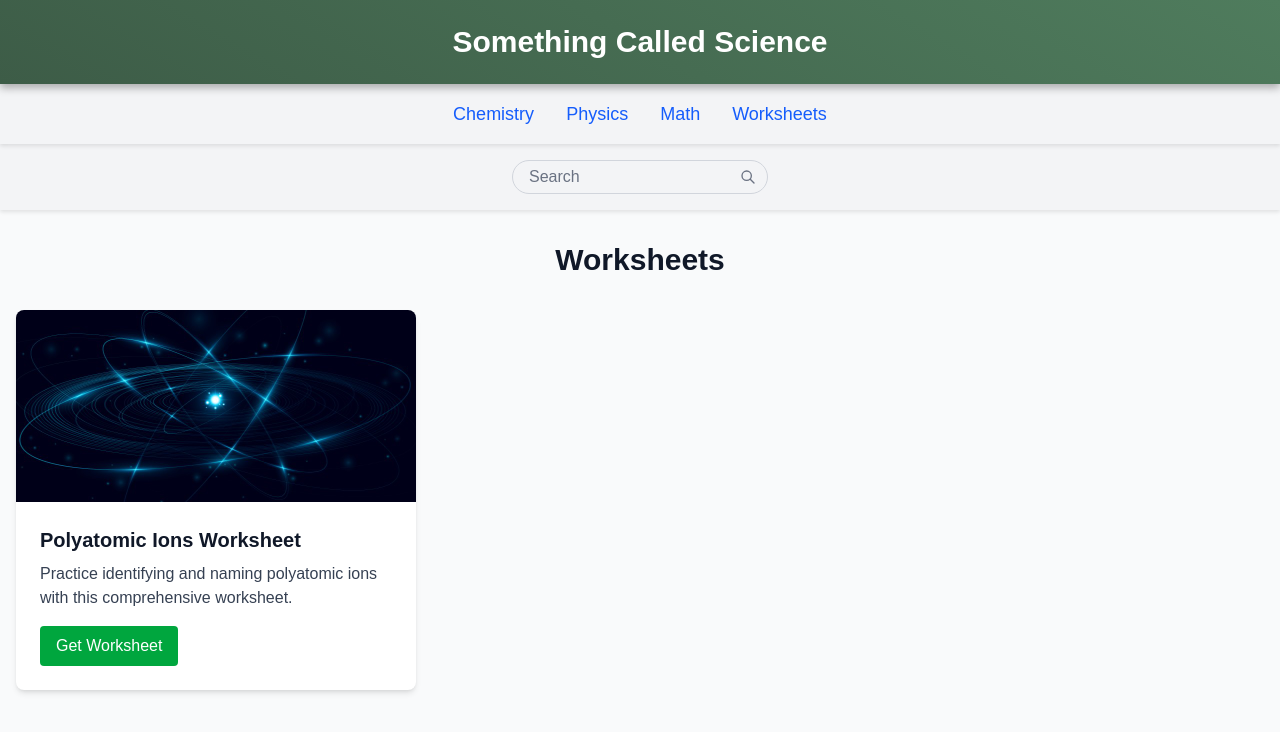
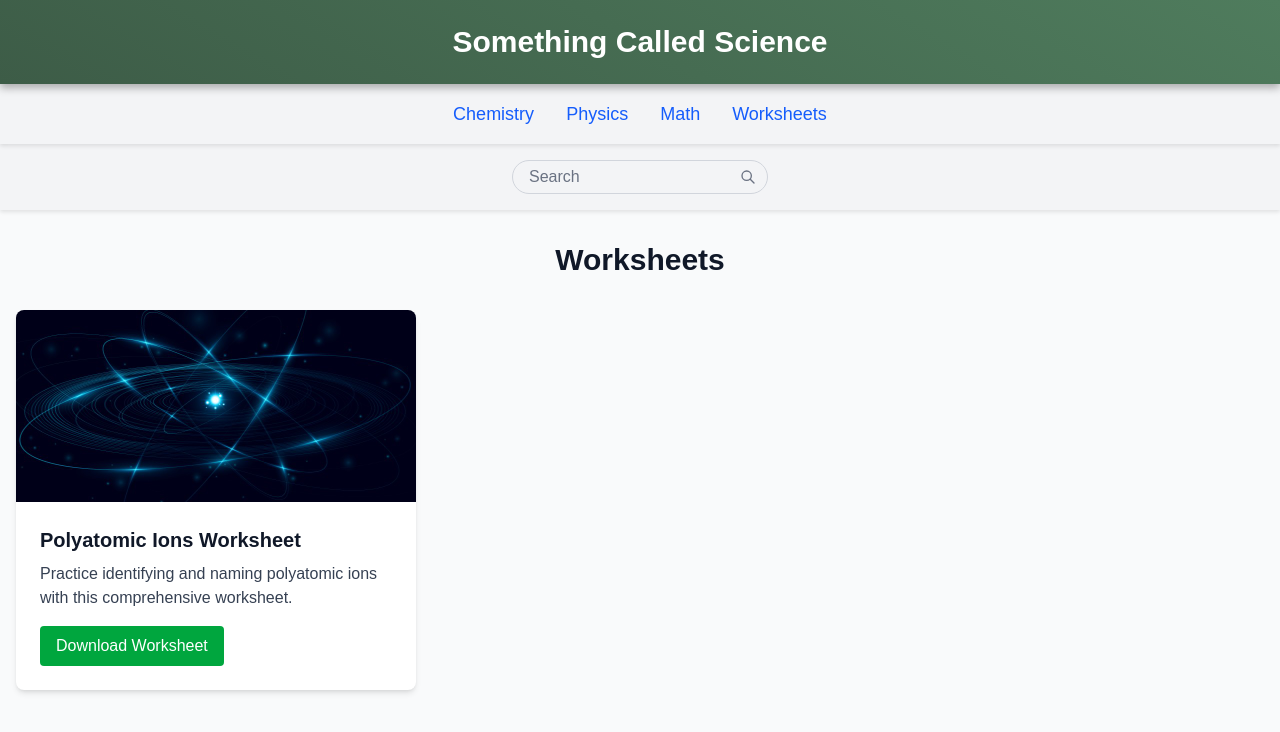
Before and after one commit to rvoogd12/science-blog, a Next.js app: page /worksheets in a window 1280 px wide. Shown: the top 732 px of the page. Built offline with nearby package versions, Linux system fonts and the light colour scheme.

Commit message:
Temporarily taken down seperate worksheet pages and giving users direct access to Worksheets

```diff
--- /dev/null
+++ b/public/worksheets/PLACE_YOUR_PDFS_HERE.md
@@ -0,0 +1,22 @@
+# How to Add Your Worksheet PDFs
+
+1. Create your worksheet PDFs using your preferred tool (Word, Google Docs, etc.)
+2. Save each PDF with a filename that matches its ID in the system
+   - For example: `polyatomic-ions.pdf` for the Polyatomic Ions worksheet
+3. Place the PDFs in this folder (`public/worksheets/`)
+4. The system will automatically serve these files when users click the download buttons
+
+## Current Worksheets
+
+- `polyatomic-ions.pdf` - Polyatomic Ions Worksheet
+
+## Important Notes
+
+- The filenames must exactly match the IDs used in the code
+- The files must be PDF format
+- The files will be directly downloadable by users
+- While the email collection system is being developed, users will download these files directly
+
+When you're ready to switch back to the email collection system:
+1. Remove or comment out the middleware in `src/middleware.ts`
+2. Update the WorksheetCard component to navigate to the collection pages instead of downloading directly
--- a/src/components/WorksheetCard.tsx
+++ b/src/components/WorksheetCard.tsx
@@ -1,7 +1,6 @@
 'use client';
 
 import { useState } from 'react';
-import Link from 'next/link';
 
 interface WorksheetCardProps {
   id: string;
@@ -13,6 +12,28 @@ interface WorksheetCardProps {
 
 export default function WorksheetCard({ id, title, description, imageUrl, href }: WorksheetCardProps) {
   const [imgSrc, setImgSrc] = useState(imageUrl);
+  const [isDownloading, setIsDownloading] = useState(false);
+
+  const handleDownload = () => {
+    setIsDownloading(true);
+
+    // Create the download link for the PDF
+    const pdfUrl = `/worksheets/${id}.pdf`;
+
+    // Create a temporary link element
+    const link = document.createElement('a');
+    link.href = pdfUrl;
+    link.setAttribute('download', `${title.replace(/\s+/g, '-').toLowerCase()}.pdf`);
+    link.setAttribute('target', '_blank');
+    document.body.appendChild(link);
+
+    // Trigger the download
+    link.click();
+
+    // Clean up
+    document.body.removeChild(link);
+    setIsDownloading(false);
+  };
 
   return (
     <div className="bg-white rounded-lg shadow-md overflow-hidden">
@@ -33,9 +54,17 @@ export default function WorksheetCard({ id, title, description, imageUrl, href }
       <div className="p-6">
         <h3 className="text-xl font-bold text-gray-900 mb-2">{title}</h3>
         <p className="text-gray-700 mb-4">{description}</p>
-        <Link href={href} className="inline-block bg-green-600 hover:bg-green-700 text-white font-medium py-2 px-4 rounded transition-colors">
-          Get Worksheet
-        </Link>
+        <button
+          onClick={handleDownload}
+          disabled={isDownloading}
+          className={`inline-block ${
+            isDownloading
+              ? 'bg-gray-400 cursor-not-allowed'
+              : 'bg-green-600 hover:bg-green-700 cursor-pointer'
+          } text-white font-medium py-2 px-4 rounded transition-colors`}
+        >
+          {isDownloading ? 'Downloading...' : 'Download Worksheet'}
+        </button>
       </div>
     </div>
   );
--- /dev/null
+++ b/src/middleware.ts
@@ -0,0 +1,20 @@
+import { NextResponse } from 'next/server';
+import type { NextRequest } from 'next/server';
+
+// This middleware prevents access to the email collection pages while they're under development
+export function middleware(request: NextRequest) {
+  // Check if the request is for a worksheet collection page
+  if (request.nextUrl.pathname.startsWith('/worksheets/') &&
+      !request.nextUrl.pathname.endsWith('/worksheets')) {
+
+    // Redirect to the main worksheets page
+    return NextResponse.redirect(new URL('/worksheets', request.url));
+  }
+
+  return NextResponse.next();
+}
+
+// Configure the paths that should be checked by this middleware
+export const config = {
+  matcher: '/worksheets/:path*',
+};
```
Also changed, not shown: public/worksheets/README.txt (added), 1 other file (tests, documents, lock files or other folders).
